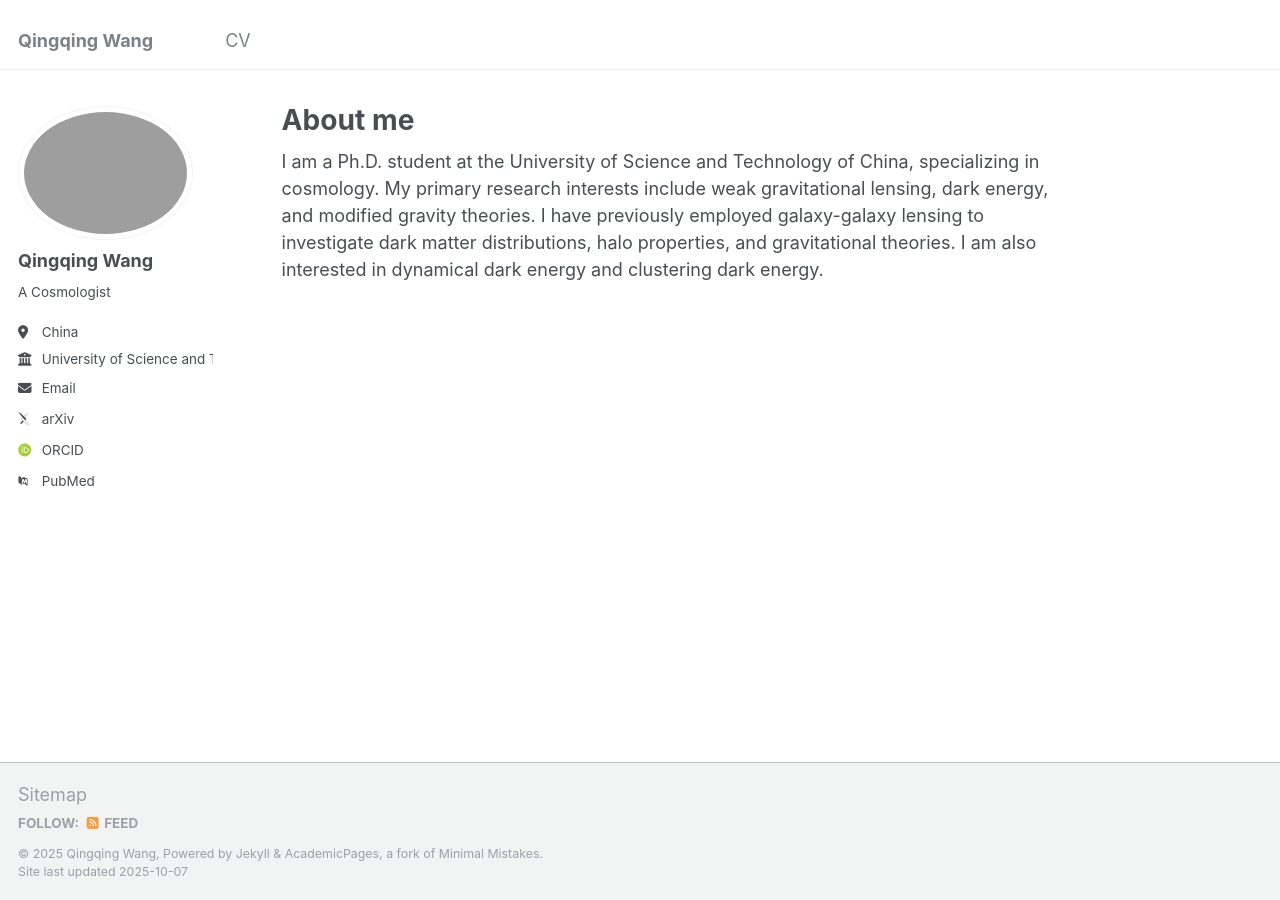
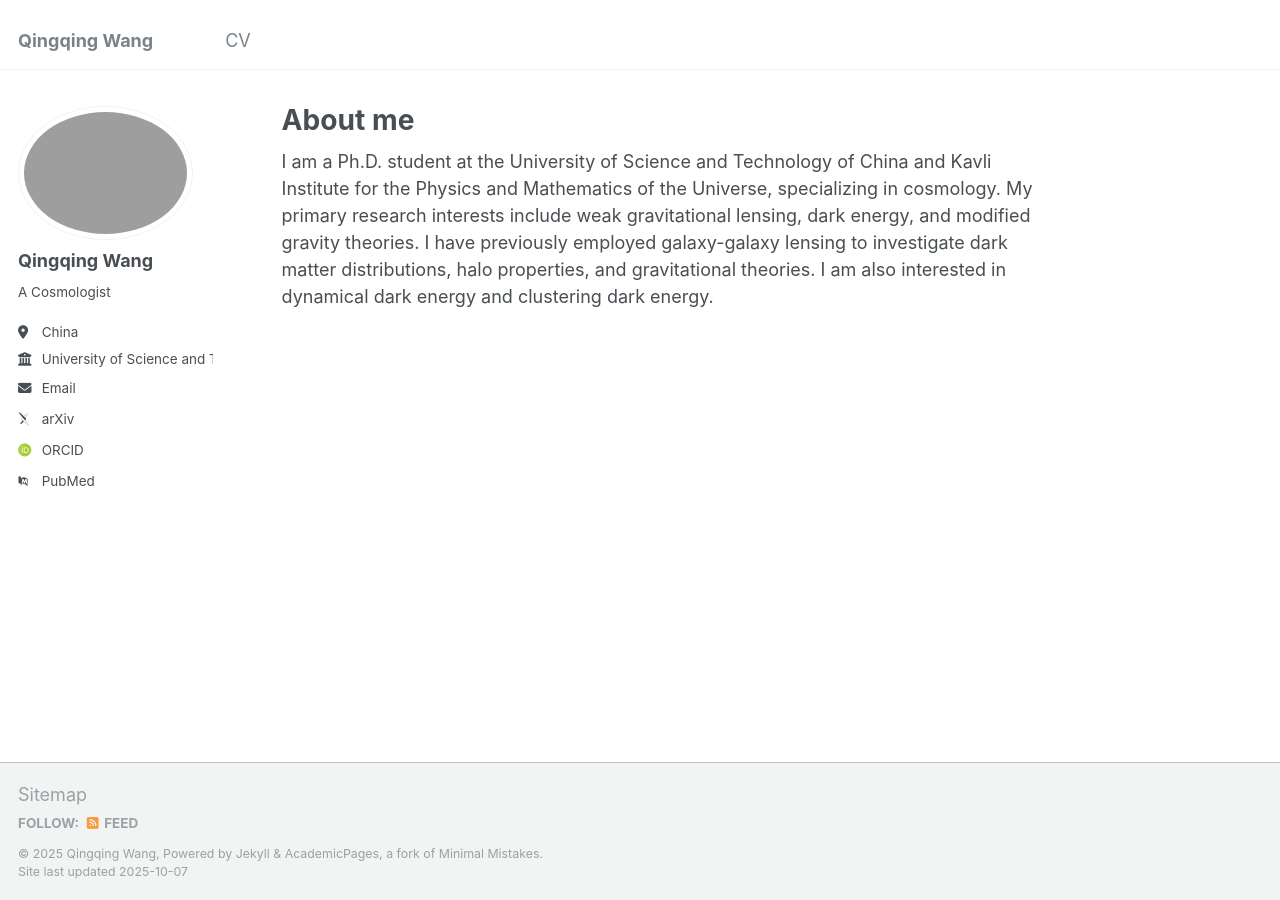
Before and after one commit to Wangqingqingq/Wangqingqingq.github.io, a Jekyll site: the page built from _pages/about.md, in a window 1280 px wide. Built offline with Jekyll 4.4.1, drawn with Linux system fonts in a browser that asks for light colours; some web fonts are replaced.

Commit message:
Update about.md

```diff
--- a/_pages/about.md
+++ b/_pages/about.md
@@ -7,4 +7,4 @@ redirect_from:
   - /about.html
 ---
 
-I am a Ph.D. student at the University of Science and Technology of China, specializing in cosmology. My primary research interests include weak gravitational lensing, dark energy, and modified gravity theories. I have previously employed galaxy-galaxy lensing to investigate dark matter distributions, halo properties, and gravitational theories. I am also interested in dynamical dark energy and clustering dark energy.
+I am a Ph.D. student at the University of Science and Technology of China and Kavli Institute for the Physics and Mathematics of the Universe, specializing in cosmology. My primary research interests include weak gravitational lensing, dark energy, and modified gravity theories. I have previously employed galaxy-galaxy lensing to investigate dark matter distributions, halo properties, and gravitational theories. I am also interested in dynamical dark energy and clustering dark energy.
```
